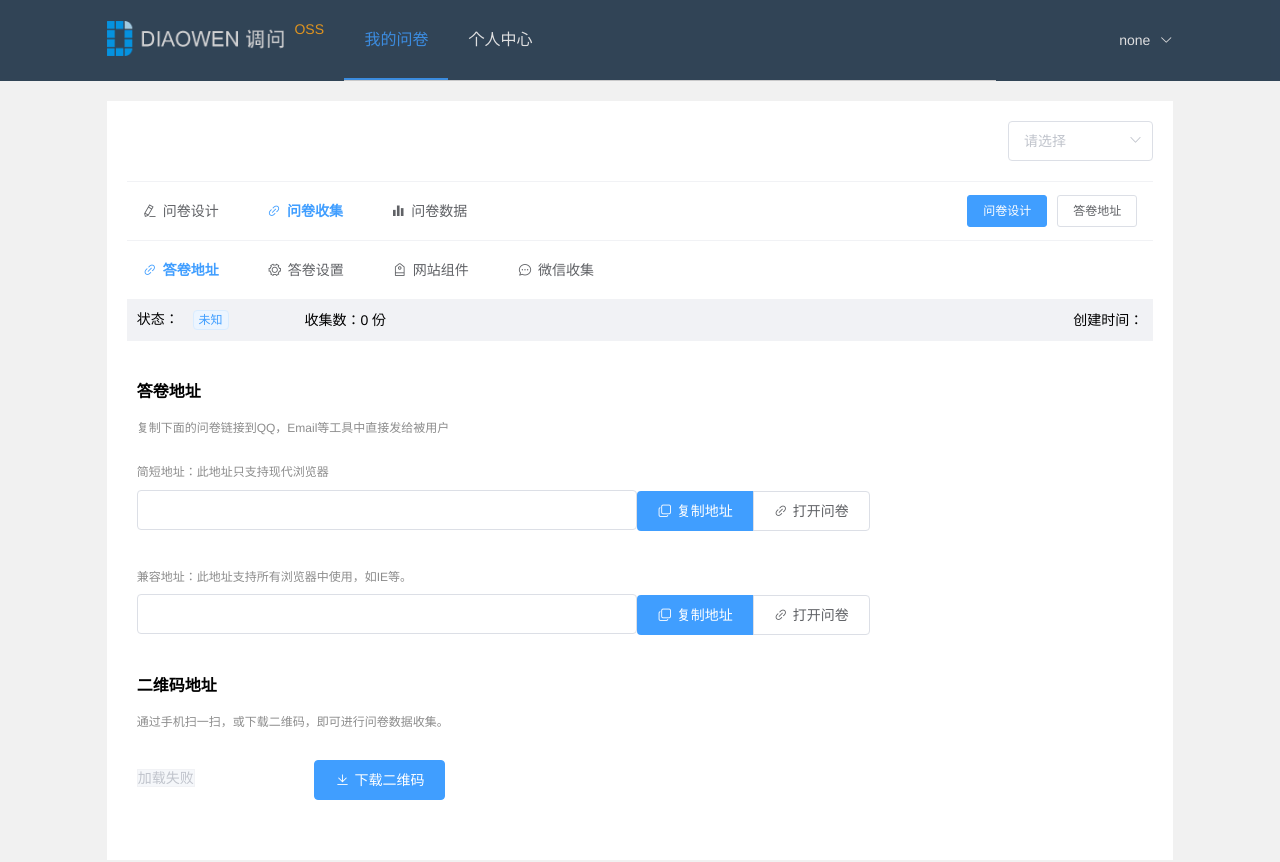
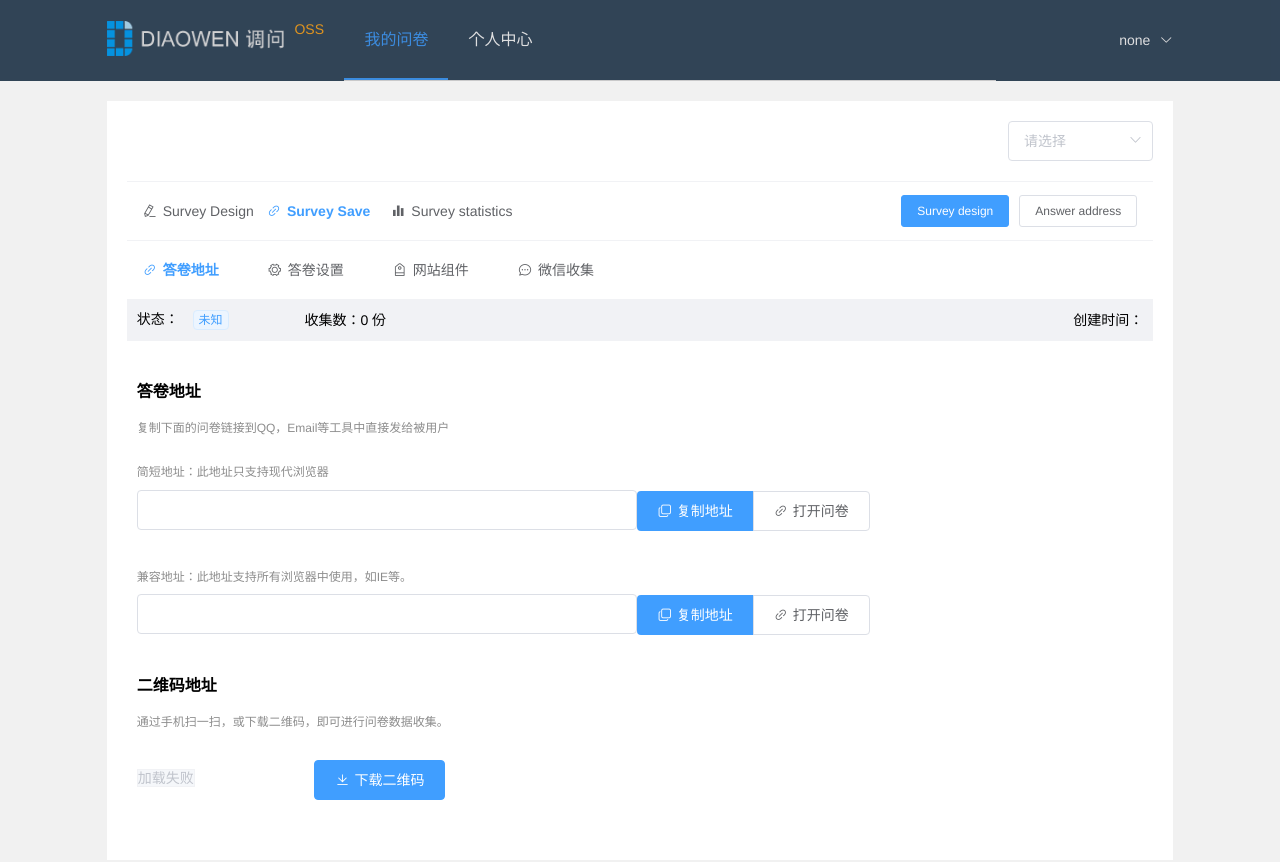
Before and after one commit to YuKiAndrew/survey_platfrom_front_end, a Vue app: page /#/dw/survey/c/url/1 in a window 1280 px wide. Shown: the top 862 px of the page. Built offline with nearby package versions, Linux system fonts and the light colour scheme; no server answers.

Commit message:
change the language of this platform

```diff
--- a/src/components/common/DwSurveyDcsWrapper.vue
+++ b/src/components/common/DwSurveyDcsWrapper.vue
@@ -24,17 +24,17 @@
             <div class="dw-dcs-main-survey-step-item" style="padding: 13px 16px;">
               <el-row type="flex" justify="space-between" align="middle" >
                 <el-col :span="3">
-                  <router-link class="dw-link dw-link-1" to="/"><i class="el-icon-edit"></i>问卷设计</router-link>
+                  <router-link class="dw-link dw-link-1" to="/"><i class="el-icon-edit"></i>Survey Design</router-link>
                 </el-col>
                 <el-col :span="3" >
-                  <router-link :to="`${prevPath}/survey/c/url/${survey.id}`" :class="{ 'dw-link-primary' : isAnswerUrl || isSurveySet || isSiteShare || isSiteComp || isAnswerWx}" class="dw-link dw-link-1" ><i class="el-icon-link"></i>问卷收集</router-link>
+                  <router-link :to="`${prevPath}/survey/c/url/${survey.id}`" :class="{ 'dw-link-primary' : isAnswerUrl || isSurveySet || isSiteShare || isSiteComp || isAnswerWx}" class="dw-link dw-link-1" ><i class="el-icon-link"></i>Survey Save</router-link>
                 </el-col>
                 <el-col :span="3">
-                  <router-link :to="`${prevPath}/survey/d/chart/${survey.id}`" :class="{ 'dw-link-primary' : isSurveyChart || isAnswerData }" class="dw-link dw-link-1" ><i class="el-icon-s-data"></i>问卷数据</router-link>
+                  <router-link :to="`${prevPath}/survey/d/chart/${survey.id}`" :class="{ 'dw-link-primary' : isSurveyChart || isAnswerData }" class="dw-link dw-link-1" ><i class="el-icon-s-data"></i>Survey statistics</router-link>
                 </el-col>
                 <el-col :span="15" style="text-align: right;">
-                  <el-button type="primary" size="small" @click="buttonClickA(`/static/diaowen/design.html?surveyId=${survey.id}`)" >问卷设计</el-button>
-                  <el-button size="small" @click="handlePush(`${prevPath}/survey/c/url/${survey.id}`)" >答卷地址</el-button>
+                  <el-button type="primary" size="small" @click="buttonClickA(`/static/diaowen/design.html?surveyId=${survey.id}`)" >Survey design</el-button>
+                  <el-button size="small" @click="handlePush(`${prevPath}/survey/c/url/${survey.id}`)" >Answer address</el-button>
                 </el-col>
               </el-row>
             </div>
```
